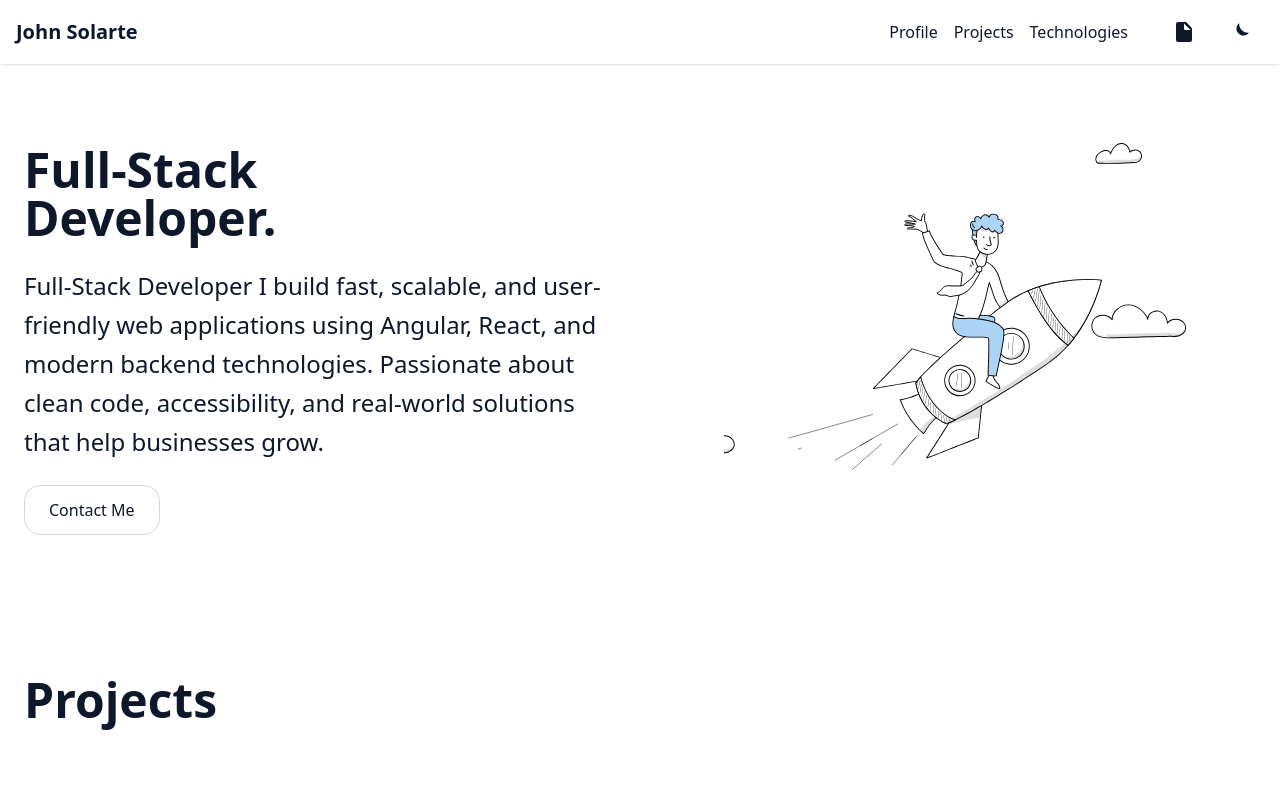
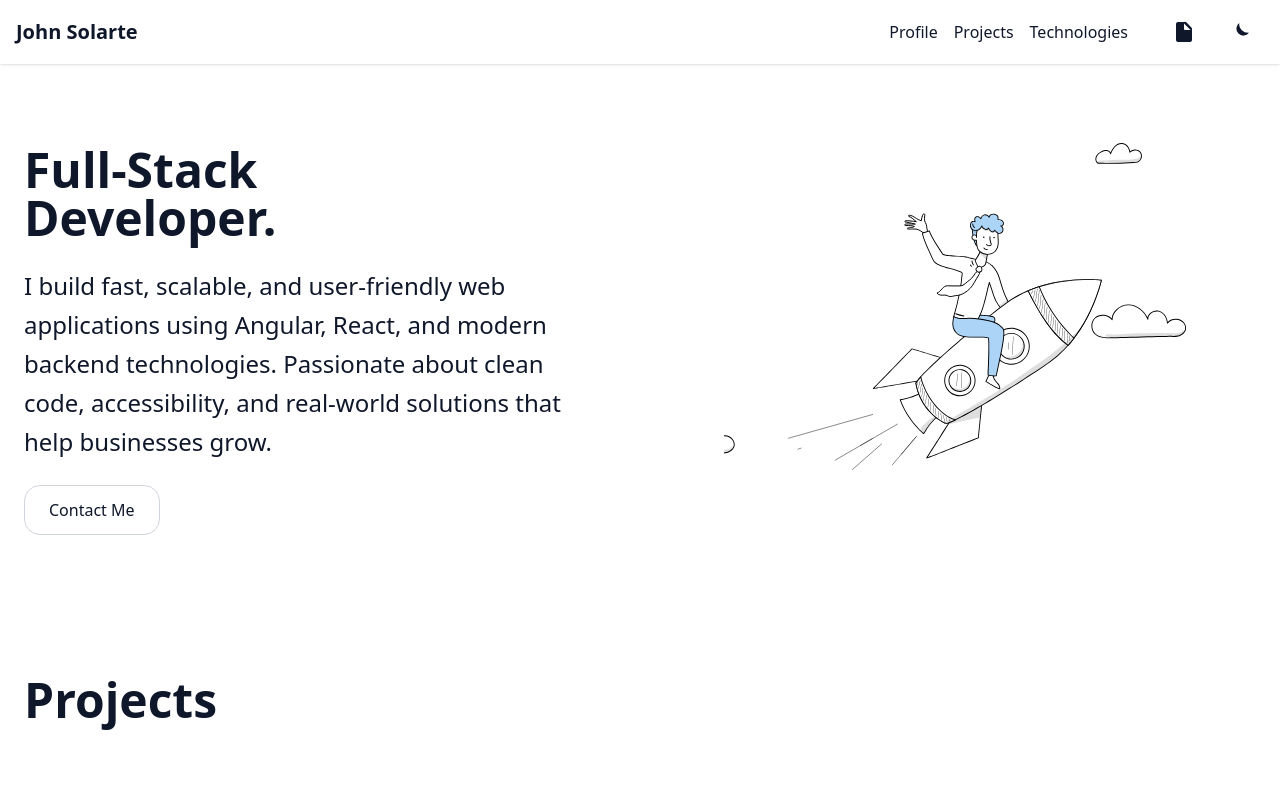
Before and after one commit to johned2025/portfolio, an Angular app: page / in a window 1280 px wide. Shown: the top 800 px of the page. Built offline with nearby package versions, Linux system fonts and the light colour scheme.

Commit message:
modify intro hero section

```diff
--- a/src/app/components/profile/profile.component.html
+++ b/src/app/components/profile/profile.component.html
@@ -6,7 +6,7 @@
         <span class="text-text">Full-Stack <br> Developer.</span>
       </h1>
       <h2 class="text-xl text-text md:text-2xl leading-relaxed">
-        Full-Stack Developer
+
         I build fast, scalable, and user-friendly web applications using Angular, React,
         and modern backend technologies. Passionate about clean code, accessibility,
         and real-world solutions that help businesses grow.
```
